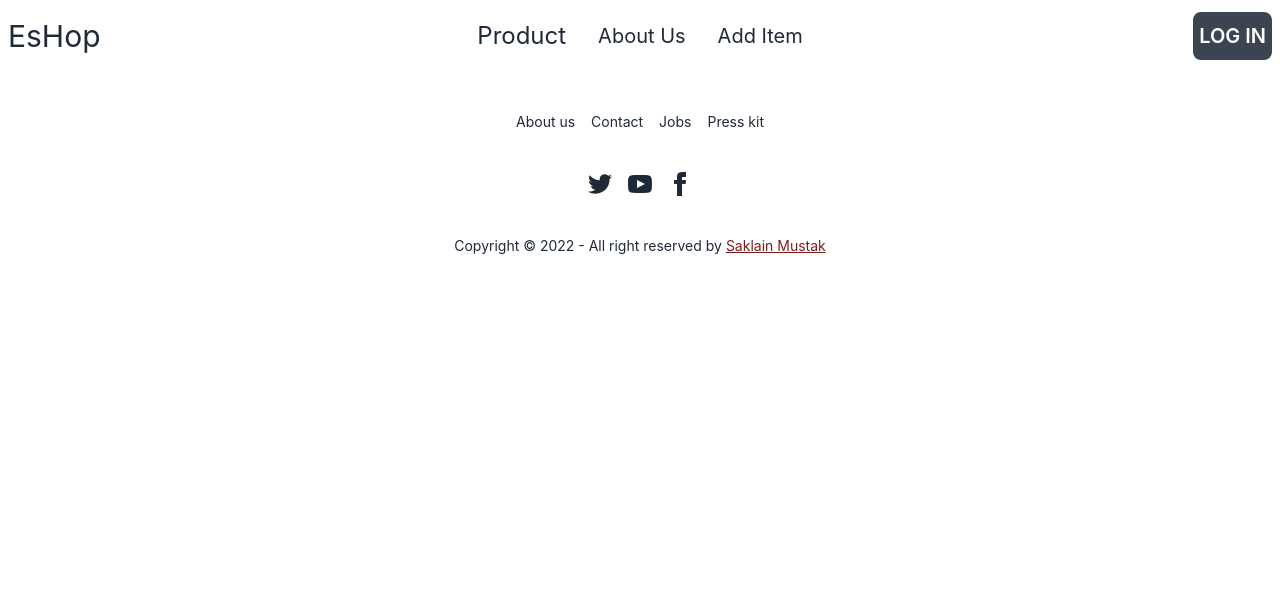
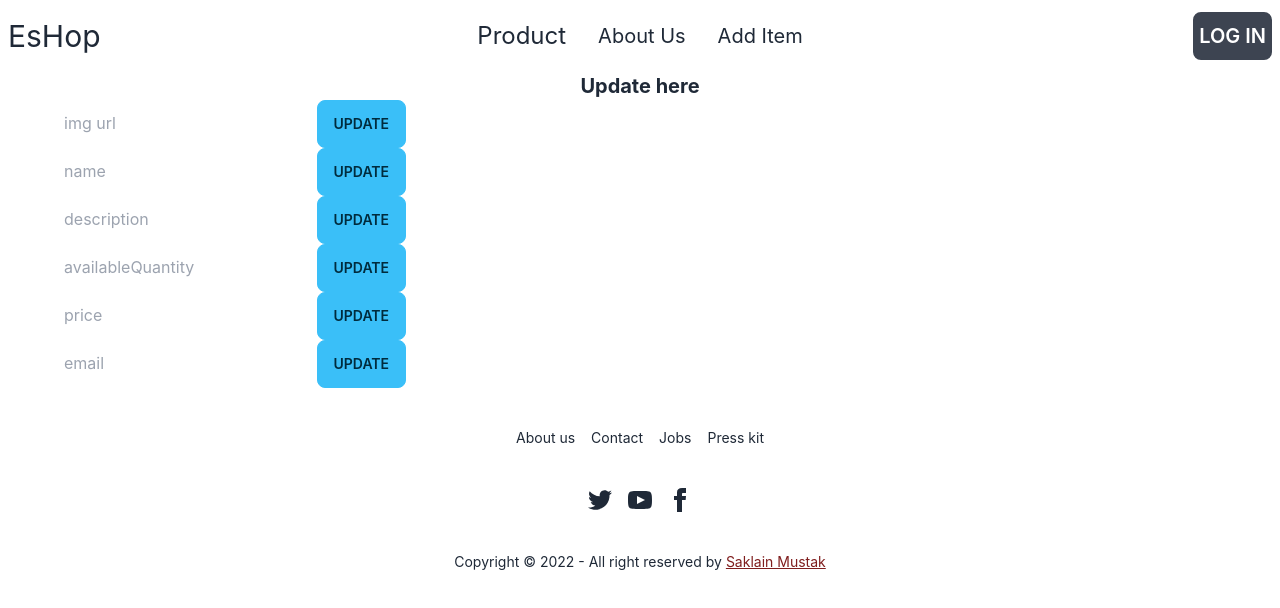
Before and after one commit to saklain71/usercrud, a React (Create React App) app: page /update/1 in a window 1280 px wide. Shown: the top 608 px of the page. Built offline with nearby package versions, Linux system fonts and the light colour scheme; no server answers.

Commit message:
update route designed

```diff
--- a/src/App.js
+++ b/src/App.js
@@ -9,6 +9,7 @@ import Products from './Pages/Products/Products';
 import { ToastContainer } from 'react-toastify';
 import 'react-toastify/dist/ReactToastify.css';
 import AddItems from './Pages/Home/AddItems';
+import Update from './Pages/Products/Update';
 
 function App() {
   return (
@@ -20,6 +21,7 @@ function App() {
         <Route path="signUp" element={<Signup></Signup>}></Route>
         <Route path="login" element={<Login></Login>}></Route>
         <Route path="additem" element={<AddItems></AddItems>}></Route>
+        <Route path="/update/:id" element={<Update></Update>}></Route>
       </Routes>
       <Footer></Footer>
       <ToastContainer></ToastContainer>
--- a/src/Pages/Home/AddItems.js
+++ b/src/Pages/Home/AddItems.js
@@ -42,18 +42,18 @@ const AddItems = () => {
 
 
         <div className='flex align-center justify-center bg-base-100 m-5'>
-            <div className="card w-full lg:w-1/3 shadow-xl">
+            <div className="card w-full lg:w-1/4 shadow-xl">
                 <div className="card-body bg-gradient-to-r from-yellow-100 to-fuchsia-200">
                     <h1 className='text-info text-center mb-8'>Add New Item</h1>
-                    <form className=' Aform-control  max-w-xs' onSubmit={handleSubmit(onSubmit)}>
+                    <form className=' Aform-control  max-w-xs ' onSubmit={handleSubmit(onSubmit)}>
                         {/* <input className='mb-2 p-2' placeholder='Name' name='email' value={user?.email}  type="text" {...register("email")}/> */}
-                        <input className='input input-bordered w-full max-w-xs"' placeholder='item: name' type="text" {...register("name", { required: true })} />
-                        <input className='input input-bordered w-full max-w-xs' placeholder=' description' type="text" {...register("description", { required: true })} />
-                        <input className='input input-bordered w-full max-w-xs' placeholder=' price' type="number" {...register("price")} />
-                        <input className='input input-bordered w-full max-w-xs' placeholder=' availableQuantity' type="number" {...register("price")} />
-                        <input className='input input-bordered w-full max-w-xs' placeholder='Email' type="text" {...register("email", { required: true })} />
-                        <input className='input input-bordered w-full max-w-xs' placeholder='photo url' type="text" {...register("img", { required: true })} />
-                        <input className='btn btn-info w-full max-w-xs mt-8 ' type="submit" value="Add Items" />
+                        <input className='input input-bordered w-full max-w-xs mb-2' placeholder='item: name' type="text" {...register("name", { required: true })} />
+                        <input className='input input-bordered w-full max-w-xs mb-2' placeholder=' description' type="text" {...register("description", { required: true })} />
+                        <input className='input input-bordered w-full max-w-xs mb-2' placeholder=' price' type="number" {...register("price")} />
+                        <input className='input input-bordered w-full max-w-xs mb-2' placeholder=' availableQuantity' type="number" {...register("price")} />
+                        <input className='input input-bordered w-full max-w-xs mb-2' placeholder='Email' type="text" {...register("email", { required: true })} />
+                        <input className='input input-bordered w-full max-w-xs mb-2' placeholder='photo url' type="text" {...register("img", { required: true })} />
+                        <input className='btn btn-info w-full max-w-xs mt-8 mb-2' type="submit" value="Add Items" />
                     </form>
 
                 </div>
--- a/src/Pages/Products/ProductsDetails.js
+++ b/src/Pages/Products/ProductsDetails.js
@@ -1,12 +1,14 @@
 import React from 'react';
 import { useNavigate } from 'react-router';
 import { toast } from 'react-toastify';
-//import { useNavigate } from 'react-router';
 
 const ProductsDetails = ({productss , children}) => {
     const {img,name, description, availableQuantity, price} = productss;
    // const navigate = useNavigate();
    const navigate = useNavigate();
+   const updateButton =(id) =>{
+    navigate(`/update/${id}`)
+   }
 
    const deleteButton = (id) =>{
 
@@ -31,7 +33,7 @@ const ProductsDetails = ({productss , children}) => {
             <p><b>price:</b> {price}</p>
             <div className='grid grid-cols-2 gap-10'>
                 <button onClick={() => deleteButton(productss._id)} className='btn'>Delete</button>
-                <button className='btn'>Update</button>
+                <button onClick={()=> updateButton(productss._id)} className='btn'>Update</button>
             </div>
         </div>
        </div>
--- a/src/Pages/Products/Update.js
+++ b/src/Pages/Products/Update.js
@@ -1,9 +1,76 @@
-import React from 'react';
+import React, { useEffect, useState } from 'react';
+import { useParams } from 'react-router';
+import { toast } from 'react-toastify';
+
 
 const Update = () => {
+    const { id } = useParams();
+    const [products, setProduct] = useState({});
+
+    useEffect(() => {
+        fetch(`http://localhost:5000/products/${id}`)
+            .then(response => response.json())
+            .then(data => setProduct(data))
+    }, [products, id]);
+
+    const updateButton = (id, e) => {
+        // e.preventDefault();
+        const img = e.target.img.value;
+        const name = e.target.name.value;
+        const description = e.target.description.value;
+        const availableQuantity = e.target.availableQuantity.value;
+        const price = e.target.price.value;
+        const email = e.target.price.value;
+
+        e.target.reset();
+        const url = `http://localhost:5000/item/${id}`
+        fetch(url, {
+            method: 'PUT',
+            headers: {
+                'Content-Type': 'application/json',
+            },
+            body: JSON.stringify(
+                {
+                    img: img,
+                    name: name,
+                    description: description,
+                    availableQuantity: availableQuantity,
+                    price: price,
+                    email: email
+                }
+            ),
+        })
+            .then(response => response.json())
+            .then(result => {
+                console.log('Success:', result);
+                toast('Product successfully updated');
+            })
+    }
+
     return (
         <div>
-            <p>Update here</p>
+            <p className='text-center text-xl'><b>Update here</b> </p>
+            <div className='flex w-fit xs:block'>
+                <div className='card-body '>
+                    <img src={products.img} alt='' className='' />
+                    {/* <p><b> {name} </b></p>
+                <p> {description}</p>
+                <p><b>availableQuantity:</b> {availableQuantity}</p>
+                <p><b>price:</b> {price}</p>
+                <p><b>Email:</b> {email}</p> */}
+                </div>
+                <div>
+                    <form onSubmit={() => updateButton()}>
+                        <p><input className='mb-2' type="text" placeholder='img url' name="img" /> <button className='btn btn-info'  >update</button> </p>
+                        <p><input className='mb-2' type="text" placeholder='name' name="name" /> <button className='btn btn-info'  >update</button> </p>
+                        <p><input className='mb-2' type="text" placeholder='description' name="description" /> <button className='btn btn-info'  >update</button> </p>
+                        <p><input className='mb-2' type="number" placeholder='availableQuantity' name="availableQuantity" /> <button className='btn btn-info'  >update</button> </p>
+                        <p><input className='mb-2' type="number" placeholder='price' name="price" /> <button className='btn btn-info'  >update</button> </p>
+                        <p><input className='mb-2' type="text" placeholder='email' name="email" /> <button className='btn btn-info'  >update</button> </p>
+
+                    </form>
+                </div>
+            </div>
         </div>
     );
 };
--- /dev/null
+++ b/src/Pages/Products/UpdateDetails.js
@@ -0,0 +1,11 @@
+import React from 'react';
+
+const UpdateDetails = () => {
+    return (
+        <div>
+            <h1>New route</h1>
+        </div>
+    );
+};
+
+export default UpdateDetails;
```
